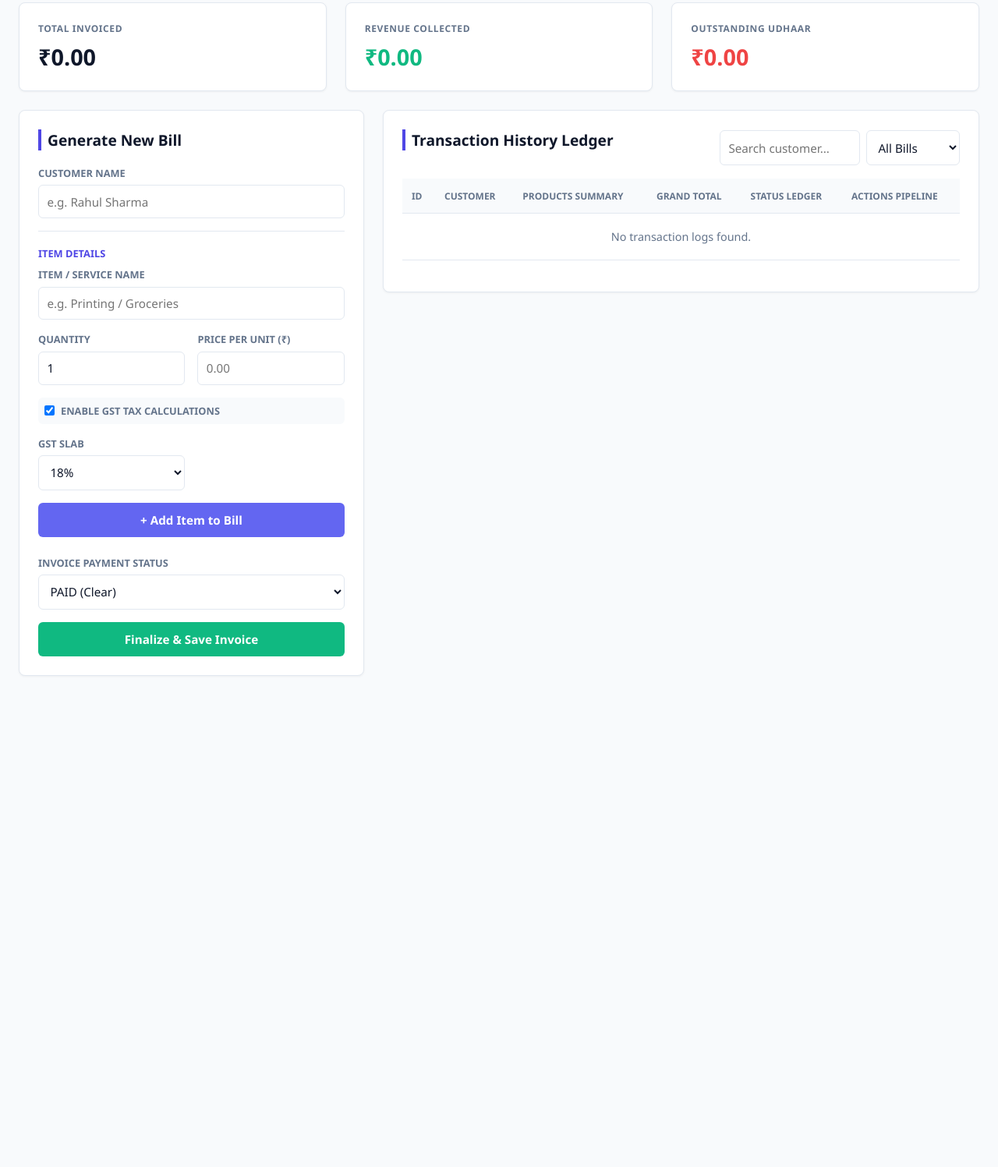
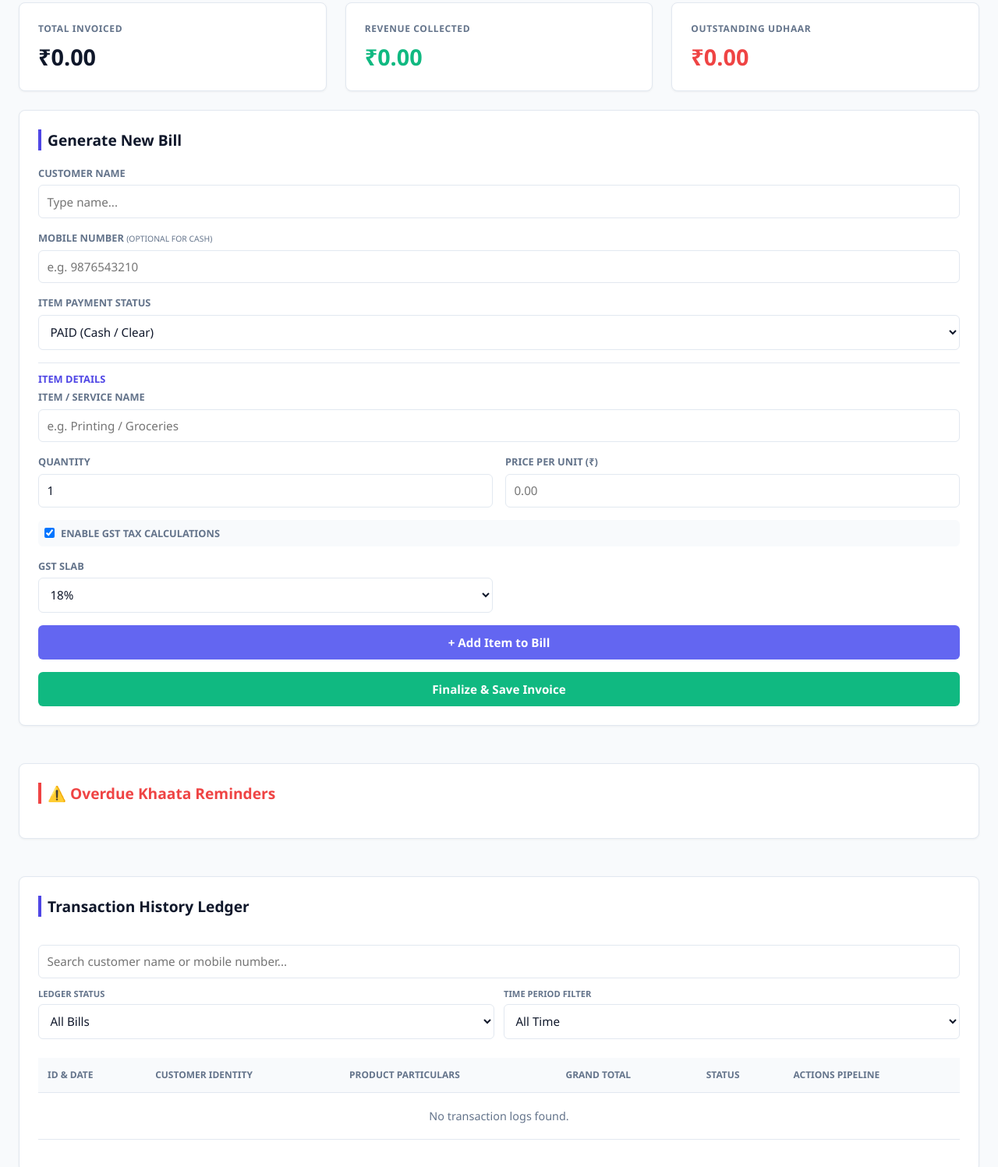
Before and after one commit to junaid7777777/InvoiceFlow, a plain HTML site: page index.html in a window 1280 px wide. Shown: the part 124-1621 px from the top of the page at 78% size. Before the commit the page ends 1047 px from the top, so only its background shows below. Drawn offline with Linux system fonts and the light colour scheme.

Commit message:
Update index.html

```diff
--- a/index.html
+++ b/index.html
@@ -17,7 +17,7 @@
         }
         * { box-sizing: border-box; margin: 0; padding: 0; font-family: 'Segoe UI', system-ui, sans-serif; }
         body { background-color: var(--bg-dark); color: var(--text-main); padding: 2rem 1.5rem; min-height: 100vh; }
-        .app-container { max-width: 1400px; margin: 0 auto; display: flex; flex-direction: column; gap: 1.5rem; }
+        .app-container { max-width: 1600px; margin: 0 auto; display: flex; flex-direction: column; gap: 1.5rem; }
         .app-header { display: flex; justify-content: space-between; align-items: center; background-color: var(--accent-blue); color: white; padding: 1rem 1.5rem; border-radius: 8px; box-shadow: 0 4px 6px -1px rgba(0, 0, 0, 0.1); }
         .app-header h1 { font-size: 1.8rem; font-weight: 700; }
         .badge-header { background: rgba(255,255,255,0.2); padding: 4px 12px; border-radius: 4px; font-size: 0.85rem; font-weight: 600; }
@@ -29,18 +29,30 @@
         .metric-card:nth-child(2) p { color: var(--accent-green); }
         .metric-card:nth-child(3) p { color: var(--accent-orange); }
 
-        .main-layout { display: grid; grid-template-columns: 1.1fr 1.9fr; gap: 1.5rem; }
-        .interface-card { background-color: var(--card-bg); border: 1px solid var(--border-color); border-radius: 8px; padding: 1.5rem; box-shadow: 0 1px 3px rgba(0,0,0,0.05); margin-bottom: 1.5rem; }
+        .main-layout { display: grid; grid-template-columns: 1.15fr 1fr 1.85fr; gap: 1.5rem; }
+        @media (max-width: 1200px) { .main-layout { grid-template-columns: 1fr; } }
+
+        .interface-card { background-color: var(--card-bg); border: 1px solid var(--border-color); border-radius: 8px; padding: 1.5rem; box-shadow: 0 1px 3px rgba(0,0,0,0.05); margin-bottom: 1.5rem; position: relative; }
         .interface-card h2 { font-size: 1.2rem; margin-bottom: 1.25rem; font-weight: 600; color: #0f172a; border-left: 4px solid var(--accent-blue); padding-left: 0.5rem; }
 
-        .form-group { display: flex; flex-direction: column; gap: 0.4rem; margin-bottom: 1rem; }
+        .form-group { display: flex; flex-direction: column; gap: 0.4rem; margin-bottom: 1rem; position: relative; }
         .form-row { display: grid; grid-template-columns: 1fr 1fr; gap: 1rem; }
         .toggle-group { display: flex; align-items: center; gap: 0.5rem; margin-bottom: 1rem; background: #f8fafc; padding: 0.5rem; border-radius: 6px; }
         .toggle-group input[type="checkbox"] { width: auto; cursor: pointer; }
 
         label { font-size: 0.8rem; color: var(--text-muted); text-transform: uppercase; font-weight: 600; }
         input, select { border: 1px solid var(--border-color); border-radius: 6px; padding: 0.65rem; color: var(--text-main); font-size: 0.95rem; width: 100%; background-color: #fff; }
+        input:disabled, select:disabled { background-color: #e2e8f0; color: #64748b; cursor: not-allowed; }
         .hidden { display: none !important; }
+
+        .suggestions-box { position: absolute; top: 100%; left: 0; right: 0; background: white; border: 1px solid var(--border-color); border-radius: 6px; z-index: 999; max-height: 180px; overflow-y: auto; box-shadow: 0 10px 15px -3px rgba(0,0,0,0.1); }
+        .suggestion-item { padding: 0.65rem; cursor: pointer; font-size: 0.9rem; border-bottom: 1px solid #f1f5f9; display: flex; justify-content: space-between; }
+        .suggestion-item:hover { background-color: #f8fafc; color: var(--accent-blue); }
+
+        .overdue-list { display: flex; flex-direction: column; gap: 0.75rem; max-height: 320px; overflow-y: auto; }
+        .overdue-alert-card { background: rgba(239, 68, 68, 0.05); border: 1px solid rgba(239, 68, 68, 0.2); border-left: 4px solid var(--accent-orange); border-radius: 6px; padding: 0.75rem; font-size: 0.85rem; display: flex; flex-direction: column; gap: 0.4rem; }
+        .overdue-meta { display: flex; justify-content: space-between; align-items: center; font-weight: 700; color: #b91c1c; }
+        .btn-wa-copy { background-color: #25d366; color: white; border: none; padding: 2px 6px; border-radius: 4px; font-size: 0.7rem; font-weight: bold; cursor: pointer; width: fit-content; align-self: flex-end; }
 
         .estimate-container { display: flex; flex-direction: column; gap: 0.3rem; margin: 1rem 0; font-size: 0.95rem; background: #f8fafc; padding: 0.75rem; border-radius: 6px; border: 1px dashed var(--border-color); }
         .estimate-row { display: flex; justify-content: space-between; color: var(--text-muted); }
@@ -49,10 +61,9 @@
         .btn-primary { background-color: var(--accent-blue); color: #fff; border: none; border-radius: 6px; padding: 0.75rem; font-size: 0.95rem; font-weight: 600; cursor: pointer; width: 100%; margin-bottom: 0.5rem; }
         .btn-success { background-color: var(--accent-green); color: #fff; border: none; border-radius: 6px; padding: 0.75rem; font-size: 0.95rem; font-weight: 600; cursor: pointer; width: 100%; }
 
-        .table-header-row { display: flex; justify-content: space-between; align-items: center; margin-bottom: 1rem; gap: 1rem; flex-wrap: wrap; }
-        .filter-controls { display: flex; gap: 0.5rem; }
-        .filter-controls input { width: 180px; }
-        .filter-controls select { width: 120px; }
+        .table-header-row { display: flex; flex-direction: column; gap: 1rem; margin-bottom: 1.5rem; }
+        .filter-controls-grid { display: grid; grid-template-columns: repeat(2, 1fr); gap: 0.75rem; width: 100%; }
+        .custom-range-row { display: grid; grid-template-columns: 1fr 1fr; gap: 0.5rem; grid-column: span 2; background: #f8fafc; padding: 0.75rem; border-radius: 6px; border: 1px solid var(--border-color); }
 
         .table-scroll-wrapper { overflow-x: auto; width: 100%; margin-bottom: 1rem; }
         .data-table { width: 100%; border-collapse: collapse; text-align: left; font-size: 0.9rem; }
@@ -69,9 +80,10 @@
         .btn-edit { background-color: #0284c7; }
         .btn-print { background-color: #64748b; }
         .btn-danger { background-color: #ef4444; }
-        @media (max-width: 1024px) { .metrics-grid, .main-layout { grid-template-columns: 1fr !important; } }
+        @media (max-width: 1400px) { .main-layout { grid-template-columns: 1fr !important; } }
     </style>
 </head>
+
 <body>
     <div class="app-container">
         <header class="app-header">
@@ -95,20 +107,42 @@
         </section>
 
         <main class="main-layout">
+            <!-- Left Column: Form Setup Fields -->
             <div class="forms-column">
                 <div class="interface-card">
                     <h2 id="formTitle">Generate New Bill</h2>
                     <form id="invoiceForm">
                         <div class="form-group">
                             <label>Customer Name</label>
-                            <input type="text" id="customerNameInput" placeholder="e.g. Rahul Sharma" required>
+                            <input type="text" id="customerNameInput" placeholder="Type name..." autocomplete="off" required>
+                            <div class="suggestions-box hidden" id="nameSuggestions"></div>
                         </div>
 
-                        <div style="border-top: 1px solid var(--border-color); padding-top: 1rem; margin-top: 1rem;">
+                        <div class="form-group">
+                            <label>Mobile Number <span id="phoneLabelAddon" style="font-size:0.65rem; color:var(--text-muted); font-weight:normal;">(Optional for Cash)</span></label>
+                            <input type="tel" id="customerPhoneInput" placeholder="e.g. 9876543210" autocomplete="off">
+                            <div class="suggestions-box hidden" id="phoneSuggestions"></div>
+                        </div>
+
+                        <div class="form-group" style="margin-top: 0.5rem;">
+                            <label>Item Payment Status</label>
+                            <select id="paymentStatusInput">
+                                <option value="PAID">PAID (Cash / Clear)</option>
+                                <option value="PENDING">PENDING (Khaata / Udhaar)</option>
+                            </select>
+                        </div>
+
+                        <!-- Promised Deadline Date Input -->
+                        <div class="form-group hidden" id="dueDateContainer">
+                            <label style="color:var(--accent-orange);">Khaata Promise Return Date</label>
+                            <input type="date" id="itemDueDateInput">
+                        </div>
+
+                        <div style="border-top: 1px solid var(--border-color); padding-top: 0.5rem; margin-top: 1rem;">
                             <label style="color: var(--accent-blue);">Item Details</label>
                         </div>
 
-                        <div class="form-group" style="margin-top: 0.5rem;">
+                        <div class="form-group" style="margin-top: 0.3rem;">
                             <label>Item / Service Name</label>
                             <input type="text" id="itemNameInput" placeholder="e.g. Printing / Groceries">
                         </div>
@@ -146,16 +180,18 @@
                         </div>
 
                         <button type="button" id="addItemBtn" class="btn-primary" style="background-color: #6366f1;">+ Add Item to Bill</button>
+                        <button type="submit" id="submitFormBtn" class="btn-success" style="margin-top: 0.5rem;">Finalize & Save Invoice</button>
+                    </form>
+                </div>
+            </div>
 
-                        <div class="form-group" style="margin-top: 1rem;">
-                            <label>Invoice Payment Status</label>
-                            <select id="paymentStatusInput">
-                                <option value="PAID">PAID (Clear)</option>
-                                <option value="PENDING">PENDING (Udhaar)</option>
-                            </select>
+            <!-- Middle Column: Active Staging Basket & Overdue Alerts -->
+            <div class="staging-alerts-column">
+                <div class="interface-card">
+                    <h2 style="color:var(--accent-orange); border-left-color:var(--accent-orange);">⚠️ Overdue Khaata Reminders</h2>
+                    <div class="overdue-list" id="overdueContainer">
+                        <!-- Loaded from background clock loop dynamically -->
                     </div>
-                        <button type="submit" id="submitFormBtn" class="btn-success">Finalize & Save Invoice</button>
-                    </form>
                 </div>
 
                 <div class="interface-card id-staging-card hidden" id="stagingCard">
@@ -165,8 +201,7 @@
                             <thead>
                                 <tr>
                                     <th>Item</th>
-                                    <th>Qty x Price</th>
-                                    <th>Tax</th>
+                                    <th>Status</th>
                                     <th>Total</th>
                                     <th>Action</th>
                                 </tr>
@@ -183,17 +218,51 @@
                 </div>
             </div>
 
+            <!-- Right Column: Multi-Filter Historical Ledger Grid -->
             <div class="ledger-column">
                 <div class="interface-card">
                     <div class="table-header-row">
                         <h2>Transaction History Ledger</h2>
-                        <div class="filter-controls">
-                            <input type="text" id="searchInputField" placeholder="Search customer...">
+
+                        <div class="filter-controls-grid">
+                            <div class="form-group" style="grid-column: span 2; margin: 0;">
+                                <input type="text" id="searchInputField" placeholder="Search customer name or mobile number...">
+                            </div>
+
+                            <div class="form-group" style="margin: 0;">
+                                <label style="font-size: 0.7rem;">Ledger Status</label>
                                 <select id="filterSelectField">
                                     <option value="All Bills">All Bills</option>
                                     <option value="PAID">PAID Only</option>
                                     <option value="PENDING">PENDING Only</option>
                                 </select>
+                            </div>
+
+                            <div class="form-group" style="margin: 0;">
+                                <label style="font-size: 0.7rem;">Time Period Filter</label>
+                                <select id="filterTimeField">
+                                    <option value="ALL">All Time</option>
+                                    <option value="CUSTOM_RANGE">Custom Date Range...</option>
+                                    <option value="24H">Last 24 Hours</option>
+                                    <option value="7D">Last 7 Days</option>
+                                    <option value="4W">Last 4 Weeks</option>
+                                    <option value="2M">Last 2 Months</option>
+                                    <option value="3M">Last 3 Months</option>
+                                    <option value="6M">Last 6 Months</option>
+                                    <option value="12M">Last 12 Months</option>
+                                </select>
+                            </div>
+
+                            <div class="custom-range-row hidden" id="customDateWrapper">
+                                <div class="form-group" style="margin: 0;">
+                                    <label style="font-size: 0.65rem;">From Date</label>
+                                    <input type="date" id="customFromDate">
+                                </div>
+                                <div class="form-group" style="margin: 0;">
+                                    <label style="font-size: 0.65rem;">To Date</label>
+                                    <input type="date" id="customToDate">
+                                </div>
+                            </div>
                         </div>
                     </div>
 
@@ -201,11 +270,11 @@
                         <table class="data-table">
                             <thead>
                                 <tr>
-                                    <th>ID</th>
-                                    <th>Customer</th>
-                                    <th>Products Summary</th>
+                                    <th>ID & Date</th>
+                                    <th>Customer Identity</th>
+                                    <th>Product Particulars</th>
                                     <th>Grand Total</th>
-                                    <th>Status Ledger</th>
+                                    <th>Status</th>
                                     <th>Actions Pipeline</th>
                                 </tr>
                             </thead>
```
Lines whose indentation alone changed are shown as unchanged.
